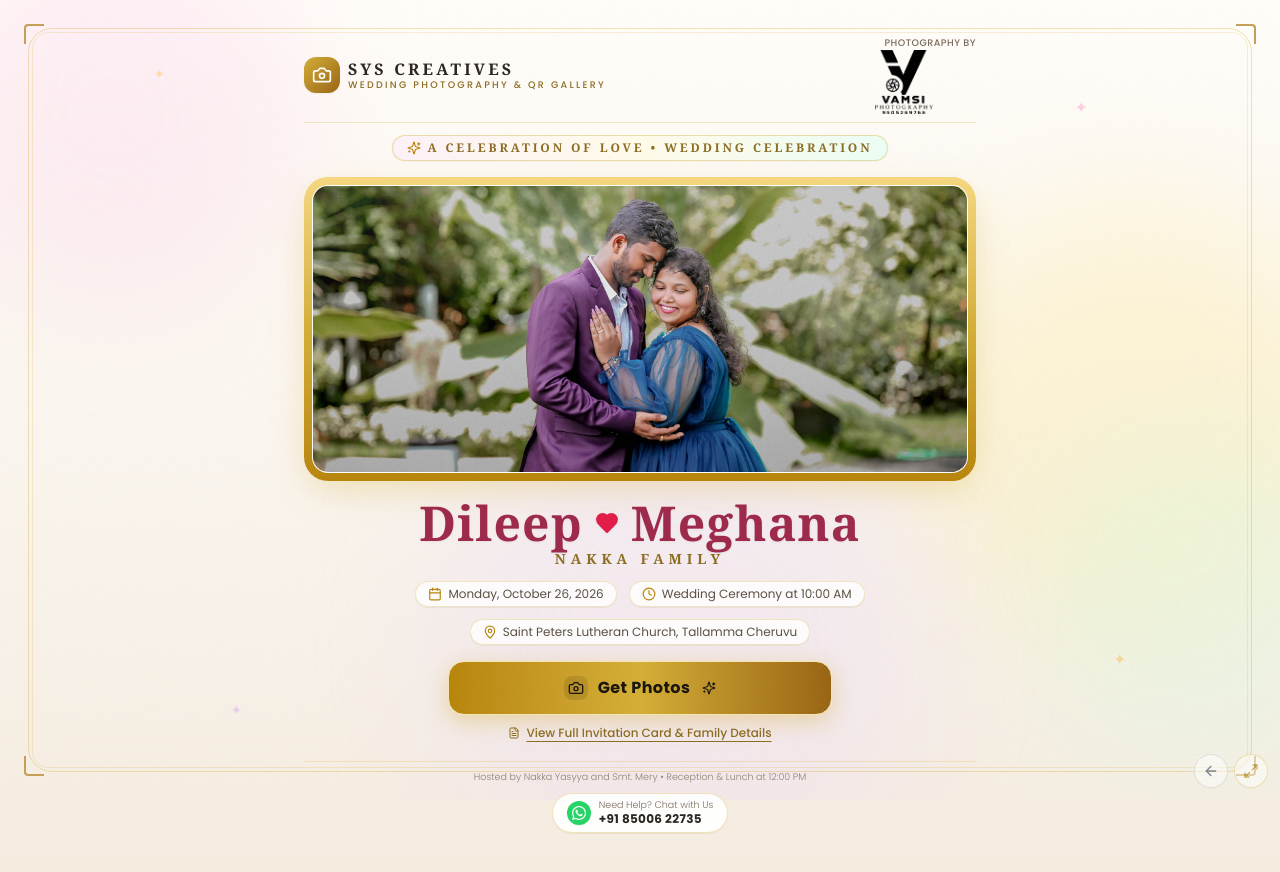
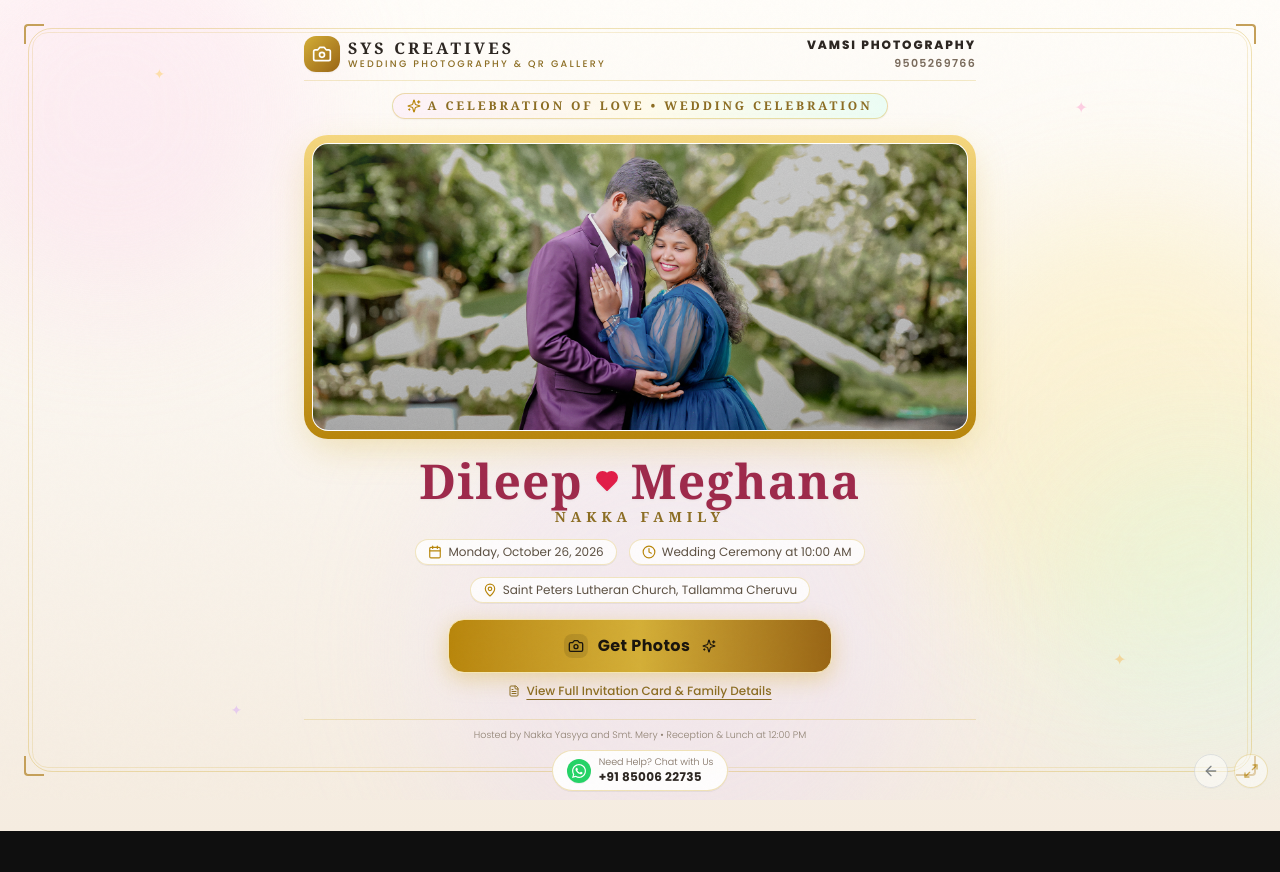
Before and after one commit to Yaswanthsys/syscreatives, a Next.js app: page /live-qr in a window 1280 px wide. After the commit the page ends 831 px from the top, so only its background shows below. Built offline with nearby package versions, Linux system fonts and the light colour scheme.

Commit message:
Refactor photography partner branding in LiveQRView
Removed photography partner logo section and added text branding.

```diff
--- a/components/live-qr/LiveQRView.tsx
+++ b/components/live-qr/LiveQRView.tsx
@@ -189,22 +189,18 @@ export default function LiveQRView({
             </div>
           </div>
 
-          {/* Photography Partner */}
-          <div className="flex items-center gap-2">
-            <div className="flex flex-col text-right">
-              <span className="text-[8px] sm:text-[9.5px] font-medium tracking-wider text-[#7A6B5C] uppercase">
-                Photography by
-              </span>
-              <div className="flex h-14 w-28 sm:h-16 sm:w-36 items-center justify-center overflow-hidden">
-                <img
-                  src={photographyPartnerLogo}
-                  alt="Photography partner logo"
-                  className="block max-h-full max-w-full object-contain object-center"
-                  loading="eager"
-                  decoding="async"
-                />
-              </div>
-            </div>
+          {/* Photography Partner: text branding avoids oversized logo artwork */}
+          <div className="flex min-w-0 shrink-0 flex-col items-end justify-center text-right leading-tight">
+            <span className="font-sans text-[10px] sm:text-xs font-extrabold tracking-[0.12em] sm:tracking-[0.16em] text-[#2C2621] uppercase whitespace-nowrap">
+              VAMSI PHOTOGRAPHY
+            </span>
+            <a
+              href="tel:+919505269766"
+              className="mt-1 font-sans text-[9px] sm:text-[11px] font-semibold tracking-[0.12em] text-[#7A6B5C] whitespace-nowrap"
+              aria-label="Call Vamsi Photography at 9505269766"
+            >
+              9505269766
+            </a>
           </div>
         </header>
 
```
